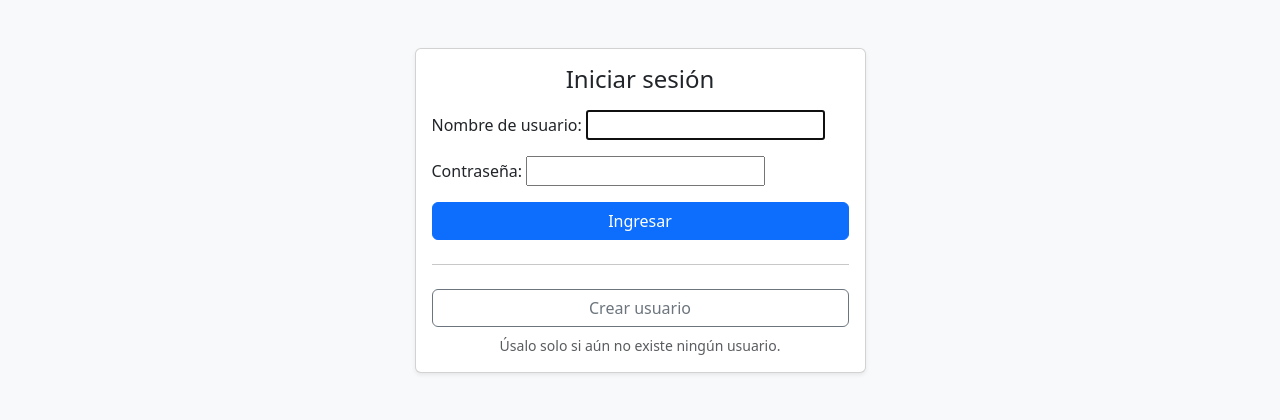
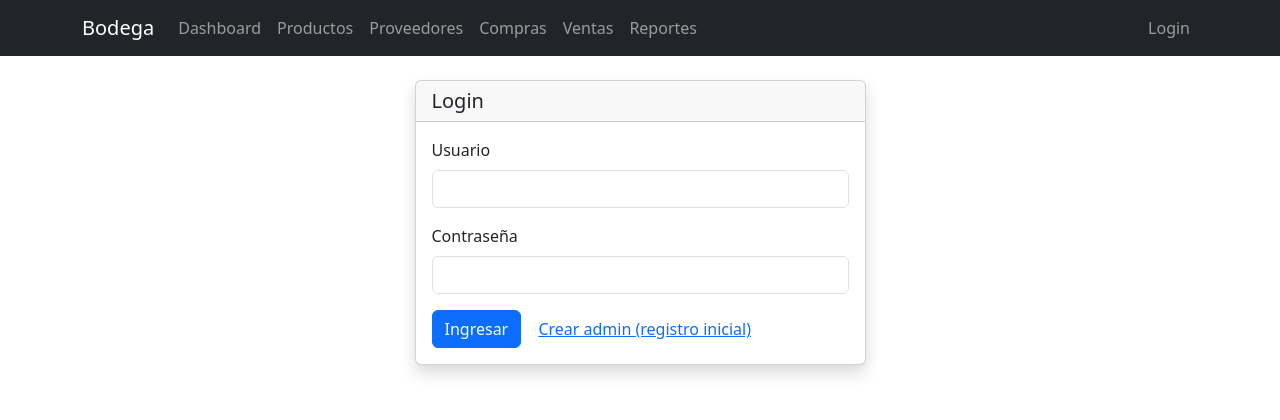
Before and after one commit to MOON-roa-png/BodegaMati, a Django app: page /usuarios/login/ in a window 1280 px wide. Shown: the top 420 px of the page. Run offline with Django 5.2, Linux system fonts and the light colour scheme.

Commit message:
Fix templates (ifs sin paréntesis) + registro_inicial estable + ruta registro_inicial

```diff
--- a/bodega_app/templates/layout.html
+++ b/bodega_app/templates/layout.html
@@ -1,17 +1,22 @@
 <!DOCTYPE html>
 <html lang="es">
 <head>
-  <meta charset="UTF-8">
-  <title>{% block title %}BodegaMati{% endblock %}</title>
-  <link rel="stylesheet" href="https://cdn.jsdelivr.net/npm/bootstrap@5.3.2/dist/css/bootstrap.min.css">
+  <meta charset="utf-8" />
+  <meta name="viewport" content="width=device-width, initial-scale=1" />
+  <title>{% block title %}Bodega{% endblock %}</title>
+  <link
+    href="https://cdn.jsdelivr.net/npm/bootstrap@5.3.3/dist/css/bootstrap.min.css"
+    rel="stylesheet"
+  />
 </head>
 <body>
-<nav class="navbar navbar-expand-lg navbar-dark bg-dark">
-  <div class="container-fluid">
+  <nav class="navbar navbar-expand-lg navbar-dark bg-dark mb-4">
+    <div class="container">
       <a class="navbar-brand" href="{% url 'bodega:dashboard' %}">Bodega</a>
       <button class="navbar-toggler" type="button" data-bs-toggle="collapse" data-bs-target="#navbarNav">
         <span class="navbar-toggler-icon"></span>
       </button>
+
       <div class="collapse navbar-collapse" id="navbarNav">
         <ul class="navbar-nav">
           <li class="nav-item"><a class="nav-link" href="{% url 'bodega:dashboard' %}">Dashboard</a></li>
@@ -20,10 +25,15 @@
           <li class="nav-item"><a class="nav-link" href="{% url 'bodega:compras' %}">Compras</a></li>
           <li class="nav-item"><a class="nav-link" href="{% url 'bodega:ventas' %}">Ventas</a></li>
           <li class="nav-item"><a class="nav-link" href="{% url 'bodega:reportes' %}">Reportes</a></li>
-        {% if user.is_authenticated and (user.is_superuser or user.rol == 'admin') %}
+
+          {# Mostrar "Usuarios" solo si está logueado y es superusuario (sin paréntesis en if) #}
+          {% if user.is_authenticated %}
+            {% if user.is_superuser %}
               <li class="nav-item"><a class="nav-link" href="{% url 'bodega:usuarios_crear' %}">Usuarios</a></li>
             {% endif %}
+          {% endif %}
         </ul>
+
         <ul class="navbar-nav ms-auto">
           {% if user.is_authenticated %}
             <li class="nav-item"><a class="nav-link" href="{% url 'bodega:logout' %}">Salir ({{ user.username }})</a></li>
@@ -34,12 +44,11 @@
       </div>
     </div>
   </nav>
-<div class="container mt-4">
-  {% for message in messages %}
-    <div class="alert alert-{{ message.tags }} mb-3">{{ message }}</div>
-  {% endfor %}
+
+  <div class="container">
     {% block content %}{% endblock %}
   </div>
-<script src="https://cdn.jsdelivr.net/npm/bootstrap@5.3.2/dist/js/bootstrap.bundle.min.js"></script>
+
+  <script src="https://cdn.jsdelivr.net/npm/bootstrap@5.3.3/dist/js/bootstrap.bundle.min.js"></script>
 </body>
 </html>
--- a/bodega_app/templates/login.html
+++ b/bodega_app/templates/login.html
@@ -1,52 +1,30 @@
-<!DOCTYPE html>
-<html lang="es">
-<head>
-  <meta charset="UTF-8" />
-  <title>Login - BodegaMati</title>
-  <meta name="viewport" content="width=device-width, initial-scale=1" />
-  <link href="https://cdn.jsdelivr.net/npm/bootstrap@5.3.2/dist/css/bootstrap.min.css" rel="stylesheet"/>
-</head>
-<body class="bg-light">
-  <div class="container py-5">
+{% extends "layout.html" %}
+{% block title %}Login{% endblock %}
+
+{% block content %}
 <div class="row justify-content-center">
   <div class="col-md-5">
-        <div class="card shadow-sm">
+    <div class="card shadow">
+      <div class="card-header"><h5 class="mb-0">Login</h5></div>
       <div class="card-body">
-            <h1 class="h4 mb-3 text-center">Iniciar sesión</h1>
-
-            {% if form.errors %}
+        {% if form and form.errors %}
           <div class="alert alert-danger">Usuario o contraseña inválidos.</div>
         {% endif %}
-
         <form method="post" action="">
           {% csrf_token %}
-              {{ form.as_p }}
-              <button class="btn btn-primary w-100" type="submit">Ingresar</button>
+          <div class="mb-3">
+            <label class="form-label">Usuario</label>
+            <input class="form-control" type="text" name="username" required />
+          </div>
+          <div class="mb-3">
+            <label class="form-label">Contraseña</label>
+            <input class="form-control" type="password" name="password" required />
+          </div>
+          <button class="btn btn-primary" type="submit">Ingresar</button>
+          <a class="btn btn-link" href="{% url 'bodega:registro_inicial' %}">Crear admin (registro inicial)</a>
         </form>
-
-            <hr class="my-4">
-
-            <div class="text-center">
-              <a class="btn btn-outline-secondary w-100" href="{% url 'bodega:registro_inicial' %}">
-                Crear usuario
-              </a>
-              <small class="text-muted d-block mt-2">
-                Úsalo solo si aún no existe ningún usuario.
-              </small>
       </div>
     </div>
   </div>
-
-        {% if messages %}
-          <div class="mt-3">
-            {% for m in messages %}
-              <div class="alert alert-{{ m.tags }}">{{ m }}</div>
-            {% endfor %}
 </div>
-        {% endif %}
-      </div>
-    </div>
-  </div>
-  <script src="https://cdn.jsdelivr.net/npm/bootstrap@5.3.2/dist/js/bootstrap.bundle.min.js"></script>
-</body>
-</html>
+{% endblock %}
--- a/bodega_app/urls.py
+++ b/bodega_app/urls.py
@@ -42,4 +42,6 @@ urlpatterns = [
 
     # Reportes
     path("reportes/",                         views.reportes,           name="reportes"),
+
+
 ]
```
Also changed, not shown: bodega_app/templates/registro_inicial.html (+46 -18 lines). Lines whose indentation alone changed are shown as unchanged.
